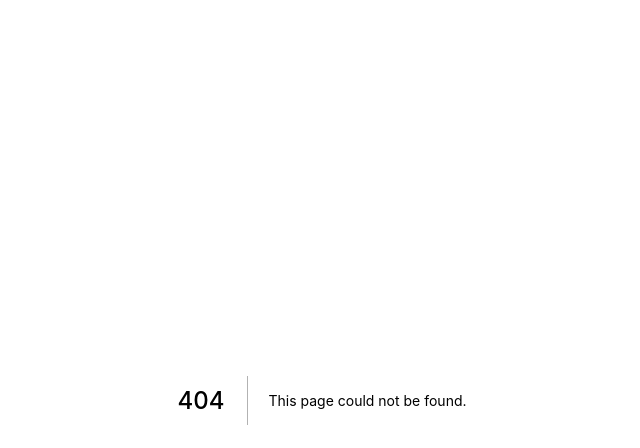
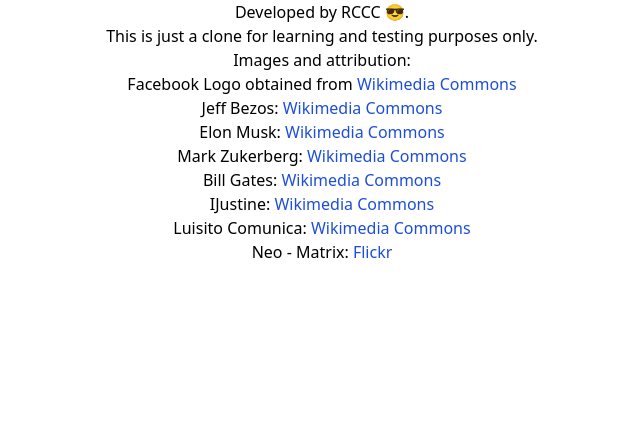
Before and after one commit to rccc7/fbclone2, a Next.js app: page /about in a window 1280 px wide. Before the commit this address had no page. Shown: the top 448 px of the page, without its empty margins (318-958 px from the left). Built offline with nearby package versions, Linux system fonts and the light colour scheme; no server answers.

Commit message:
Added About Page

```diff
--- a/components/Header.js
+++ b/components/Header.js
@@ -12,6 +12,7 @@
     PlayIcon,
     SearchIcon,
     ShoppingCartIcon,
+    QuestionMarkCircleIcon,
 } from '@heroicons/react/outline'
 
 import HeaderIcon from './HeaderIcon'
@@ -66,11 +67,12 @@
                 md:space-x-2 means that when the screen has a min width of 768px then
                 the space will be 2*/}
                 <div className='flex space-x-6 md:space-x-2'>
-                    <HeaderIcon Icon={HomeIcon} active />
+                    <HeaderIcon Icon={HomeIcon} active page={'/'} />
                     <HeaderIcon Icon={FlagIcon} />
                     <HeaderIcon Icon={PlayIcon} />
                     <HeaderIcon Icon={ShoppingCartIcon} />
                     <HeaderIcon Icon={UserGroupIcon} />
+                    <HeaderIcon Icon={QuestionMarkCircleIcon} active page={'about'} />
                 </div>
             </div>
 
--- a/components/HeaderIcon.js
+++ b/components/HeaderIcon.js
@@ -1,11 +1,14 @@
-function HeaderIcon({ Icon, active }) {
+import Link from 'next/link'
+function HeaderIcon({ Icon, active, page }) {
     return (
-        // md:px-10 means that for screens with a minimun width of
+        // Wrap inside a link in case the page prop is not null or undefined.
+        <Link href={page ? page : ''}>
+            {/* // md:px-10 means that for screens with a minimun width of
             //768px apply the horizontal padding of 10
             //sm:h-14: For small screens (min width 640px) give a height of 14
             //md:hover:bg-gray-100 -> Apply the hover effect just when we are in a medium screen
             //active:border-b-2 -> When clicked apply a bottom border of 2px
-        //active:border-blue-500 --> When clicked the border color is blue.
+            //active:border-blue-500 --> When clicked the border color is blue.  */}
             <div className='flex items-center cursor-pointer md:px-10 sm:h-14
             md:hover:bg-gray-100 rounded-xl active:border-b-2 active:border-blue-500
             group'>
@@ -20,6 +23,7 @@
                 <Icon className={`h-5 ${active ? 'text-blue-500' : 'text-gray-500'} text-center sm:h-7 mx-auto
              group-hover:text-blue-500`} />
             </div>
+        </Link>
     )
 }
 
--- /dev/null
+++ b/pages/about.js
@@ -0,0 +1,30 @@
+import React from "react"
+import Header from '../components/Header'
+import { useSession } from "next-auth/client"
+
+function about() {
+    const [session] = useSession();
+    return (
+        <div>
+            {session ?
+                <Header /> : <h1></h1>
+
+            }
+            <div className='flex flex-col items-center'>
+                <h1>Developed by RCCC 😎.</h1>
+                <p>This is just a clone for learning and testing purposes only.</p>
+                <p>Images and attribution:</p>
+                <p>Facebook Logo obtained from <a className='text-blue-700' href='https://commons.wikimedia.org/wiki/File:Facebook_f_Logo_(with_gradient).svg' target='_blank' rel="noreferrer" >Wikimedia Commons</a></p>
+                <p>Jeff Bezos: <a className='text-blue-700' href='https://commons.wikimedia.org/wiki/File:Secretary_of_Defense_Ash_Carter_meets_with_Jeff_Bezos,_May_5,_2016_(1)_(cropped).jpg' target='_blank' rel="noreferrer" >Wikimedia Commons</a></p>
+                <p>Elon Musk: <a className='text-blue-700' href='https://commons.wikimedia.org/wiki/File:Elon_Musk_Royal_Society.jpg' target='_blank' rel="noreferrer" >Wikimedia Commons</a></p>
+                <p>Mark Zukerberg: <a className='text-blue-700' href='https://commons.wikimedia.org/wiki/File:Mark_Zuckerberg_em_setembro_de_2014.jpg' target='_blank' rel="noreferrer" >Wikimedia Commons</a></p>
+                <p>Bill Gates: <a className='text-blue-700' href='https://commons.wikimedia.org/wiki/File:Bill_Gates_at_2019_ARPA-E.jpg' target='_blank' rel="noreferrer" >Wikimedia Commons</a></p>
+                <p>IJustine: <a className='text-blue-700' href='https://commons.wikimedia.org/wiki/File:IJustine_2015.jpg' target='_blank' rel="noreferrer" >Wikimedia Commons</a></p>
+                <p>Luisito Comunica: <a className='text-blue-700' href='https://commons.wikimedia.org/wiki/File:Luisito_Comunica.jpg' target='_blank' rel="noreferrer" >Wikimedia Commons</a></p>
+                <p>Neo - Matrix: <a className='text-blue-700' href='https://www.flickr.com/photos/nunoluciano/5396200604/sizes/o/' target='_blank' rel="noreferrer" >Flickr</a></p>
+            </div>
+        </div>
+    )
+}
+
+export default about
```
Lines whose indentation alone changed are shown as unchanged.
